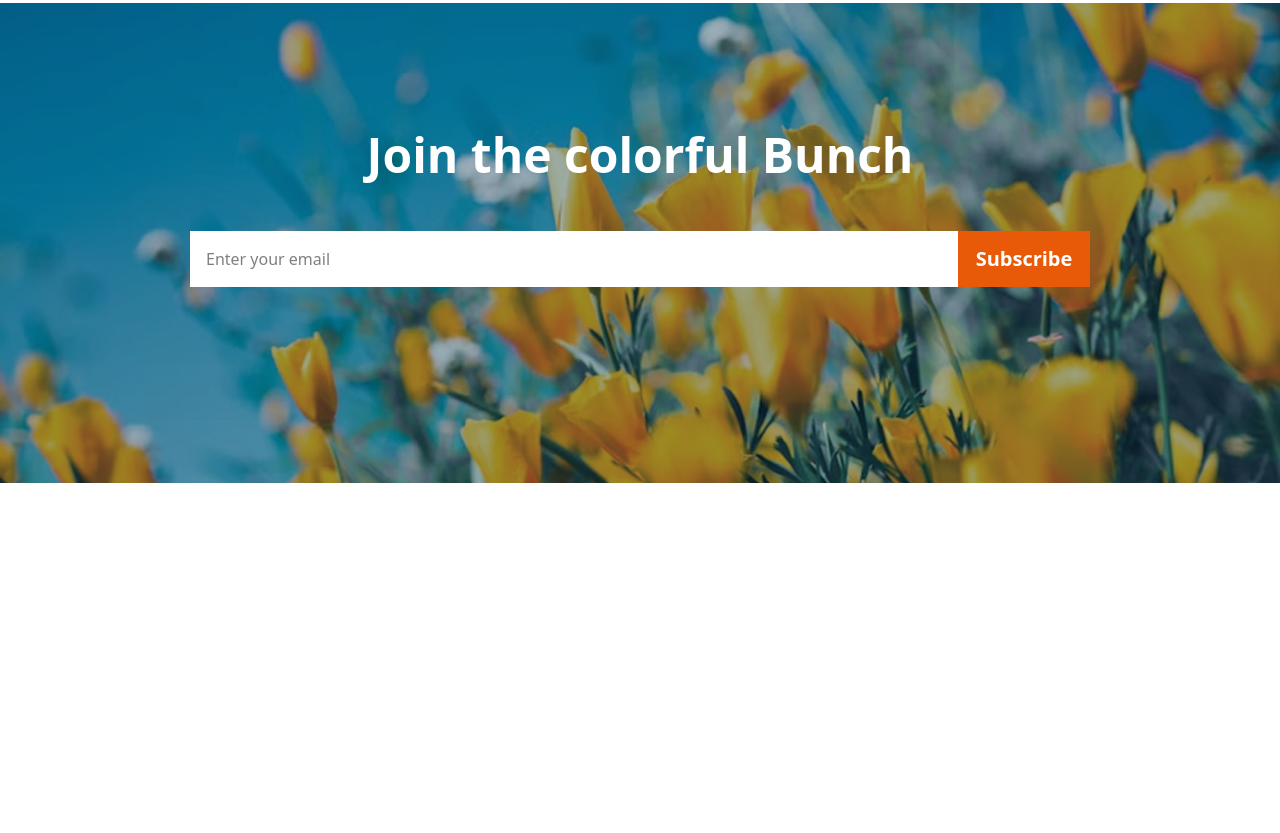
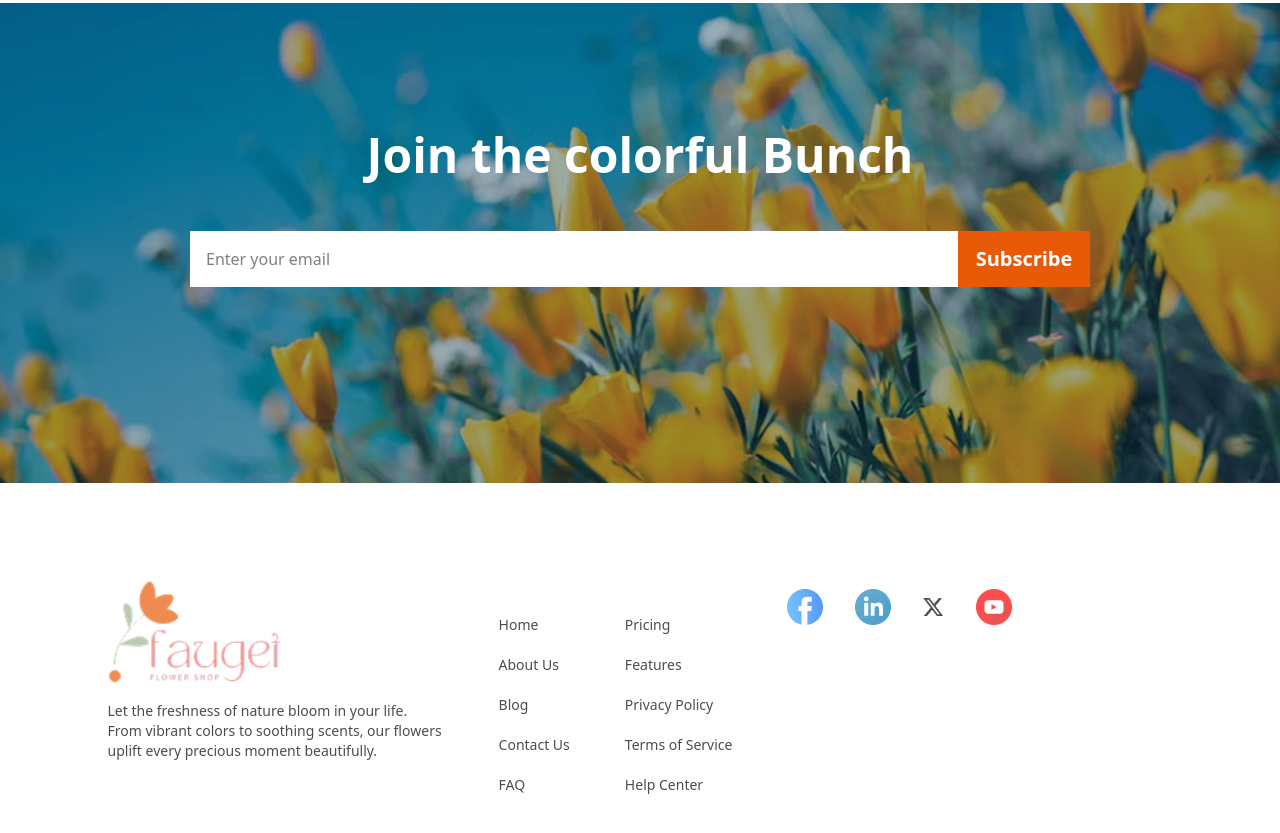
Before and after one commit to AbrarSian/website-using-html-and-tailwind, a plain HTML site: page index.html in a window 1280 px wide. Shown: the part 2900-3733 px from the top of the page. Before the commit the page ends 3463 px from the top, so only its background shows below. Drawn offline with nearby package versions, Linux system fonts and the light colour scheme.

Commit message:
footer part

```diff
--- a/index.html
+++ b/index.html
@@ -178,8 +178,35 @@
             </div>
         </section>
     </main>
-    <footer>
-
+    <footer class="sm:w-3/4 mx-auto w-11/12 sm:mt-24 mt-12 flex flex-col text-sm opacity-70 font-inter sm:flex-row sm:justify-around sm:mb-20 sm:ml-20">
+        <div class="sm:w-[35%] ">
+            <img class="w-43 mb-4" src="./assets/logo.png" alt="" />
+            <p>Let the freshness of nature bloom in your life. From vibrant colors to soothing scents, our flowers uplift every precious moment beautifully.</p>
+        </div>
+        <div class="foot_list mt-9">
+            <ul class="space-y-5">
+                <li><a href="#">Home</a></li>
+                <li><a href="#">About Us</a></li>
+                <li><a href="#">Blog</a></li>
+                <li><a href="#">Contact </a>Us</li>
+                <li><a href="#">FAQ</a></li>
+            </ul>
+        </div>
+        <div class="foot_feature_list mt-9">
+            <ul class="space-y-5">
+                <li><a href="#">Pricing</a></li>
+                <li><a href="#">Features</a></li>
+                <li><a href="#">Privacy Policy</a></li>
+                <li><a href="#">Terms of Service</a></li>
+                <li><a href="#">Help Center</a></li>
+            </ul>
+        </div>
+        <div class="foot_logos mt-8 flex flex-row gap-8 items-center mb-10 sm:mt-[-120px]">
+            <img src="./assets/icon-facebook.png" alt="" />
+            <img src="./assets/icon-linkedin.png" alt="" />
+            <img src="./assets/icon-twitter.png" alt="" />
+            <img src="./assets/icon-youtube.png" alt="" />
+        </div>
     </footer>
 </body>
 </html>
```
